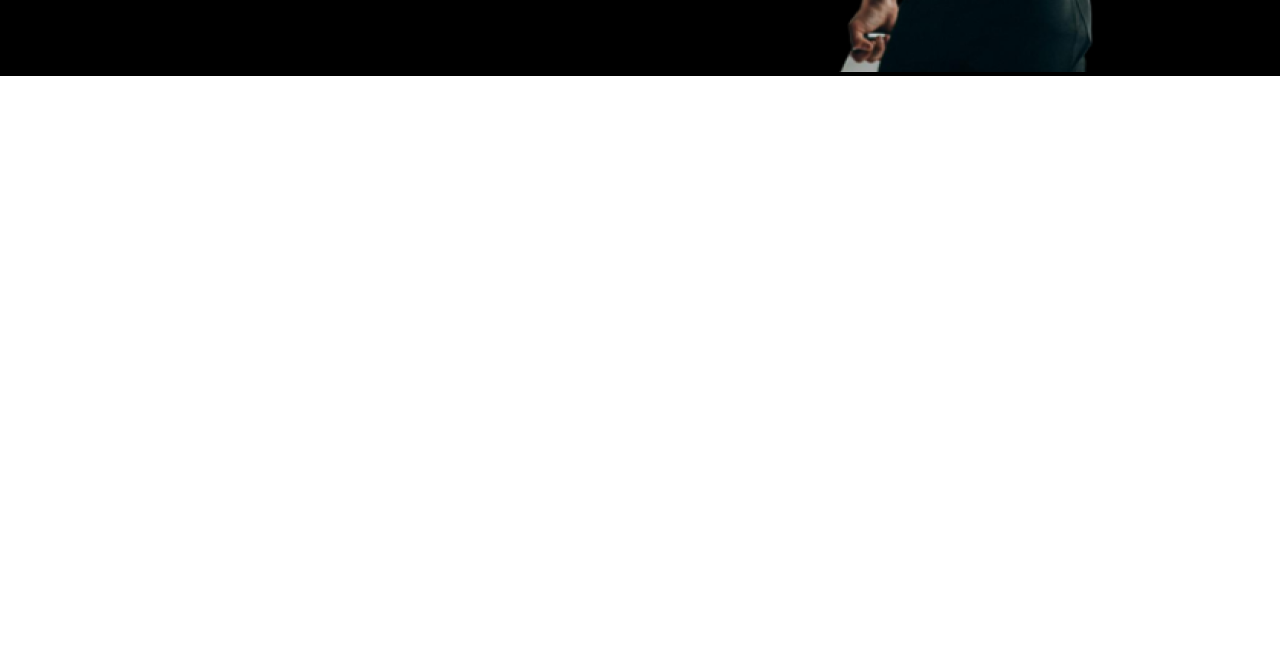
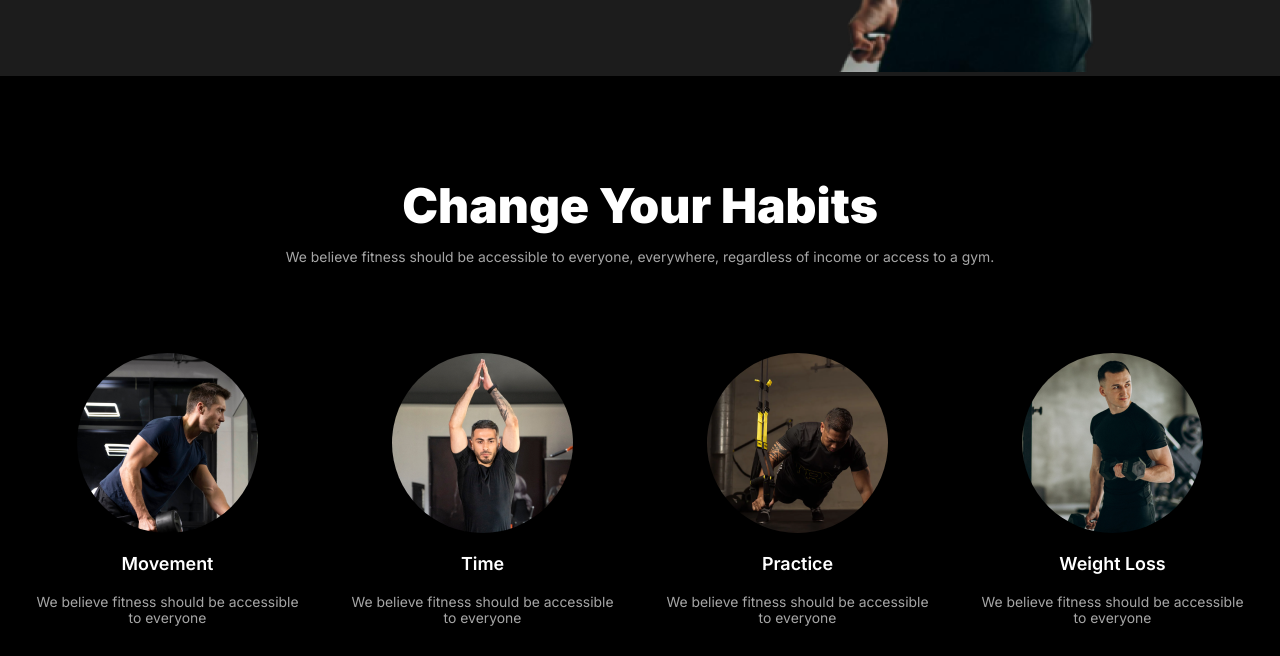
Before and after one commit to Kamil-Ahmed67/Batch10-Assignment02, a plain HTML site: page index.html in a window 1280 px wide. Shown: the part 581-1237 px from the top of the page. Before the commit the page ends 800 px from the top, so only its background shows below. Drawn offline with Linux system fonts and the light colour scheme; a web font is replaced by a local one.

Commit message:
Habit Section Added

```diff
--- a/index.html
+++ b/index.html
@@ -10,7 +10,7 @@
     integrity="sha512-Kc323vGBEqzTmouAECnVceyQqyqdsSiqLQISBL29aUW4U/M7pSPA/gEUZQqv1cwx4OnYxTxve5UMg5GT6L4JJg=="
      crossorigin="anonymous" referrerpolicy="no-referrer" />
 </head>
-<body>
+<body class="bg-black">
     <!-- header starts here  -->
     <header>
         <!-- navbar starts here -->
@@ -64,8 +64,33 @@
 
     </header>
      <!-- header starts here  -->
-    <main>
-
+    <main class="bg-black inter">
+     <section class="habits">
+         <h1 class="titles margin-top-100px text-center">Change Your Habits</h1>
+         <p class="paragraph text-center">We believe fitness should be accessible to everyone, everywhere, regardless of income or access to a gym.</p>
+        <div class="habits-container">
+            <div class="habit text-center">
+           <img src="images/image 4.png" alt="">
+           <h4 class="habit-name">Movement</h4>
+           <p class="paragraph">We believe fitness should be accessible to everyone</p>
+            </div>
+            <div class="habit text-center">
+                <img src="images/image 2.png" alt="">
+                <h4 class="habit-name">Time</h4>
+                <p class="paragraph">We believe fitness should be accessible to everyone</p>
+                 </div>
+                 <div class="habit text-center">
+                    <img src="images/image 3.png" alt="">
+                    <h4 class="habit-name">Practice</h4>
+                    <p class="paragraph">We believe fitness should be accessible to everyone</p>
+                     </div>
+                     <div class="habit text-center">
+                        <img src="images/image 5.png" alt="">
+                        <h4 class="habit-name">Weight Loss</h4>
+                        <p class="paragraph">We believe fitness should be accessible to everyone</p>
+                    </div>
+        </div>
+        </section>
     </main>
     <footer>
 
--- a/styles/responsive.css
+++ b/styles/responsive.css
@@ -1,4 +1,5 @@
 @media screen and (max-width:576px) {
+    /* nav responsive starts */
     .hamburger-menu{
         display: block;
     }
@@ -11,6 +12,8 @@
         flex-direction: row;
         align-items: center;
    }
+   /* nav responsive starts */
+   /* banner responsive starts */
    .glass2-container{
     padding:7px;
     margin-left:15px;
@@ -71,4 +74,5 @@
    .banner-child-1{
     padding:10px;
    }
+   /* banner responsive starts */
 }
--- a/styles/style.css
+++ b/styles/style.css
@@ -13,6 +13,13 @@
     margin:0;
     padding:0;
     box-sizing: border-box;
+
+}
+header{
+    box-shadow: 0 4px 8px rgba(0, 0, 0,20);
+}
+.bg-black{
+background-color: black;
 }
 /* Shared Styles */
 
@@ -34,7 +41,54 @@
     color:rgba(255, 255, 255, 0.65);
     font-size: 0.87rem;
 }
+.titles{
+    color: rgb(255, 255, 255);
+    font-size: 3rem;
+   font-weight: 900;
+   margin-bottom: 14px;
+}
+.text-center{
+    text-align: center;
+}
+.margin-top-100px{
+    margin-top: 100px;
+}
+/* ******************MAIN PARTS STARTS******************* */
+ /* Habit Style Starts */
+ .habit-wrapper{
+    margin-top: 100px;
+ }
+ .habit img {
+    max-width: 100%;
+    align-items: center;
+    border-radius: 50%;
+ }
+ .habit{
+     display: flex;
+     flex-direction: column;
+     align-items: center;
+     padding: 10px;
+     gap:20px;
+ }
+ .habits-container{
+    display:flex;
+    justify-content: center;
+    align-items: center;
+    /* border:1px solid green; */
+    gap: 20px;
+    padding: 20px;
+    margin-top:58px;
+ }
+
+ /* Habit Style Ends */
+/* ******************MAIN PARTS ENDS********************* */
+/* ******************HEADER PARTS STARTS******************* */
 /* banner styles starts */
+.habit-name{
+    color: rgb(255, 255, 255);
+    font-size: 1.12rem;
+    font-weight: 600;
+}
 .glass-paragraph{
     color:rgba(255, 255, 255, 0.65);
     font-size: 0.87rem;
@@ -66,30 +120,13 @@ border-radius: 50%;
     padding:10px;
     margin-left: 24px;
 }
-/* .glass-container{
-      height: 96px;
-      position:relative;
-      background: linear-gradient(90deg,
-      rgba(2,0,36,1)0%,
-      rgba(95,9,21,1)50%,
-      rgba(239,0,255,1)100%,
-      );
-      display: flex;
-      justify-content: center;
-      align-items: center;
-} */
 .banner-child-2{
-    /* border:2px solid red; */
     margin:0 auto;
     position:relative;
-    /* background: linear-gradient(90deg,
-      rgba(2,0,36,1)0%,
-      rgba(95,9,21,1)50%,
-      rgba(239,0,255,1)100%,
-    ); */
-      display: flex;
-      justify-content: center;
-      align-items: center;
+    display: flex;
+    justify-content: center;
+    align-items: center;
+
 }
 .glass-2{
     position: absolute;
@@ -146,12 +183,12 @@ border-radius: 50%;
     display: flex;
     margin:0 auto;
     align-items: center;
-    background-color: black;
+    background-color: #1c1c1c;
 }
 /* banner styles ends */
 /* navigation styles starts */
 .nav-wrapper{
-    background-color:black;
+    background-color: #1c1c1c;
 
 }
 .hamburger-menu{
@@ -183,7 +220,7 @@ border-radius: 50%;
     color: white;
     font: size 1.13em;
     font-weight: 400;
-    background-color: black;
+    background-color: #1c1c1c;
     border:none;
     width:64px;
     padding: 4px;
@@ -192,8 +229,8 @@ border-radius: 50%;
     cursor: pointer;
 }
 .nav-button-container{
-    background-color:black;
-    border:1px solid rgba(255, 255, 255, 0.1);
+    background-color: #1c1c1c;
+    border: 1px solid rgba(255, 255, 255, 0.1);
     max-width: 500px;
     border-radius: 46px;
 
@@ -207,3 +244,4 @@ border-radius: 50%;
     /* border:2px solid red; */
 }
 /* navigation styles ends */
+/* ******************HEADER PARTS STARTS******************* */
```
